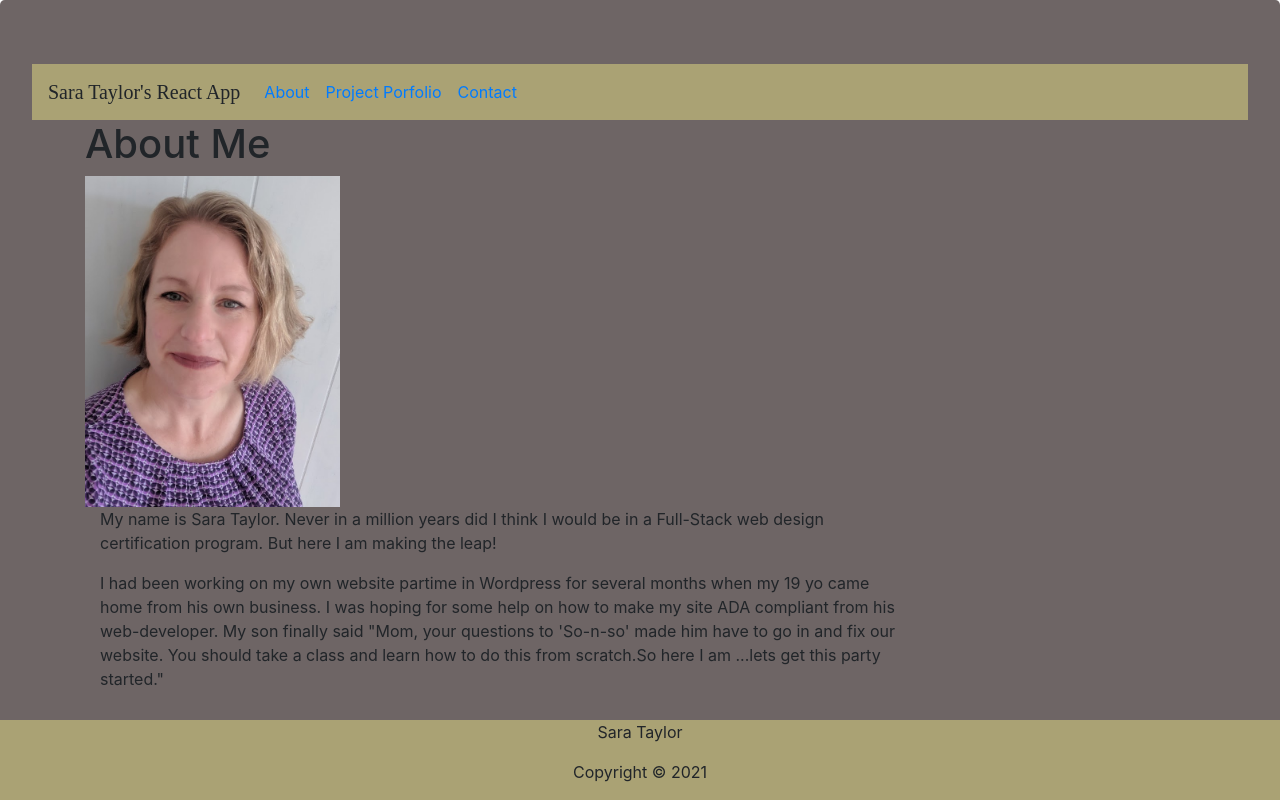
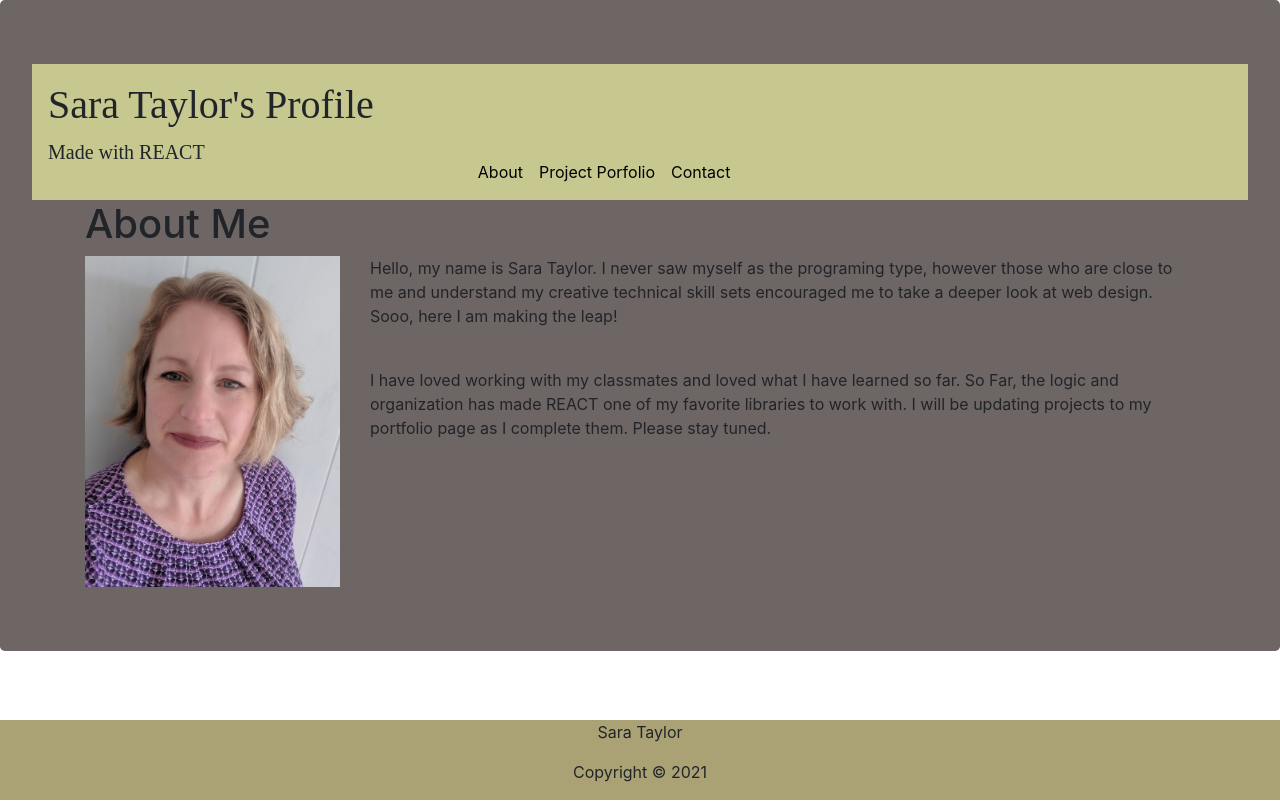
Before and after one commit to SaraSwifti/react-portfolio, a React (Create React App) app: page / in a window 1280 px wide. Built offline with nearby package versions, Linux system fonts and the light colour scheme.

Commit message:
updating about page

```diff
--- a/src/components/Header/Header.css
+++ b/src/components/Header/Header.css
@@ -1,12 +1,18 @@
 
+.nav-link {
+    color:black !important;
+}
+.nav {
 
-.nav {
-    background-color: rgb(170, 162, 116) !important;
+    background-color: rgb(199, 199, 144) !important;
 }
 .navbar-brand {
     font-family: cursive !important;
    }
-    .navbar-nav {
+.navbar-nav {
         text-align: center !important;
 
     }
+    .navcont {
+        margin: 5em;
+    }
--- a/src/components/Header/Header.js
+++ b/src/components/Header/Header.js
@@ -6,8 +6,8 @@ function Header() {
     return (
         <nav className=" nav navbar navbar-expand-lg sticky-top">
 
-                <li className="navbar-brand" to="../pages/About.js">Sara Taylor's React App</li>
-                <ul className="navbar-nav me-auto mb-2 mb-lg-0">
+                <li className="navbar-brand" to="../pages/About.js"><h1>Sara Taylor's Profile</h1><p>Made with REACT</p></li>
+                <ul className="navcont navbar-nav me-auto mb-2 mb-lg-0">
                     <li className="nav-item">
                         <Link className="nav-link active"  to="/">About</Link>
                     </li>
@@ -15,7 +15,7 @@ function Header() {
                         <Link className="nav-link active"  to="/projectpage">Project Porfolio</Link>
                     </li>
                     <li className="nav-item">
-                        <Link className="nav-link active"  to="/contactme">Contact</Link>
+                        <Link className="navlinkfont nav-link active"  to="/contactme">Contact</Link>
                     </li>
                     </ul>
 
--- a/src/components/ProjectCard/ProjectCard.js
+++ b/src/components/ProjectCard/ProjectCard.js
@@ -5,8 +5,6 @@ import "./ProjectCard.css";
 function ProjectCard(props){
 
     return (
-
-
           <div className="col">
           <div className="card w-75" >
             <img className="card-img-top" src={props.img}  alt={props.name} />
--- a/src/pages/About.js
+++ b/src/pages/About.js
@@ -1,11 +1,11 @@
 import React from "react";
 import ProfilePicture from "../images/sara-image.JPG";
-const PhotoAlt="Black and White photo of Sara Taylor";
+const PhotoAlt = "Black and White photo of Sara Taylor";
 
 
 
 function About() {
-    return(
+  return (
     <div className="container">
       <div className="row">
         <div className="col">
@@ -15,21 +15,19 @@ function About() {
       <div className="row">
         <div className="col-3">
           <div className="headShot">
-          <img className="img-fluid w-100" src= {ProfilePicture}
-          alt={PhotoAlt}/>
+            <img className="img-fluid w-100" src={ProfilePicture}
+              alt={PhotoAlt} />
           </div>
         </div>
-      </div>
-      <div className="col-9">
-        <p>My name is Sara Taylor. Never in a million years did I think I would be in a Full-Stack web design
-          certification program. But here I am making the leap! </p>
-        <p>I had been working on my own website partime in Wordpress for several months when my 19 yo came home from his own business.
-          I was hoping for some help on how to make my site ADA compliant from his web-developer. My son finally said "Mom, your questions to 'So-n-so' made
-          him have to go in and fix our website. You should take a class and learn how to do this from
-          scratch.So here I am ...lets get this party started." </p>
+        <div className="col">
+          <p>Hello, my name is Sara Taylor. I never saw myself as the programing type, however those who are close to me and understand my creative technical skill sets encouraged me to take a deeper look at web design.
+            Sooo, here I am making the leap! </p>
+          <br></br>
+            <p>I have loved working with my classmates and loved what I have learned so far. So Far, the logic and organization has made REACT one of my favorite libraries to work with. I will be updating projects to my portfolio page as I complete them. Please stay tuned. </p>
 
         </div>
         </div>
+      </div >
       )
 }
       export default About;
--- a/src/pages/ProjectPage.js
+++ b/src/pages/ProjectPage.js
@@ -12,6 +12,7 @@ const ProjectPage = () => {
             <div className="row">
             {projects.map((project) => {
                 return (
+
                     <ProjectCard
                         id={project.id}
                         key={project.id}
--- a/src/util/Projects.js
+++ b/src/util/Projects.js
@@ -11,7 +11,7 @@ const projects = [
         id: 1,
         img: BalancePic,
         name: "Looking for Balance",
-        text: "This was my first project. I had the priviledge of being in a group with Hector Diaz (https://github.com/HectorDiazJr) and Jarrel Boone: (https://github.com/JarellB4). It was a pleasure to work with them and learn from one another",
+        text: "This was my first project. I had the priviledge of being in a group with Hector Diaz (https://githu.com/HectorDiazJr) and Jarrel Boone: (https://github.com/JarellB4). It was a pleasure to work with them and learn from one another",
         deploy: "https://jarellb4.github.io/Looking-for-balance/"
     },
     {
@@ -23,7 +23,7 @@ const projects = [
         deploy: "https://saraswifti.github.io/password-generator/"
     },
     {
-        //notetaker
+        //notetakergit
         id: 3,
         img: NoteTakerPic,
         name: "Note Taker",
```
Lines whose indentation alone changed are shown as unchanged.
